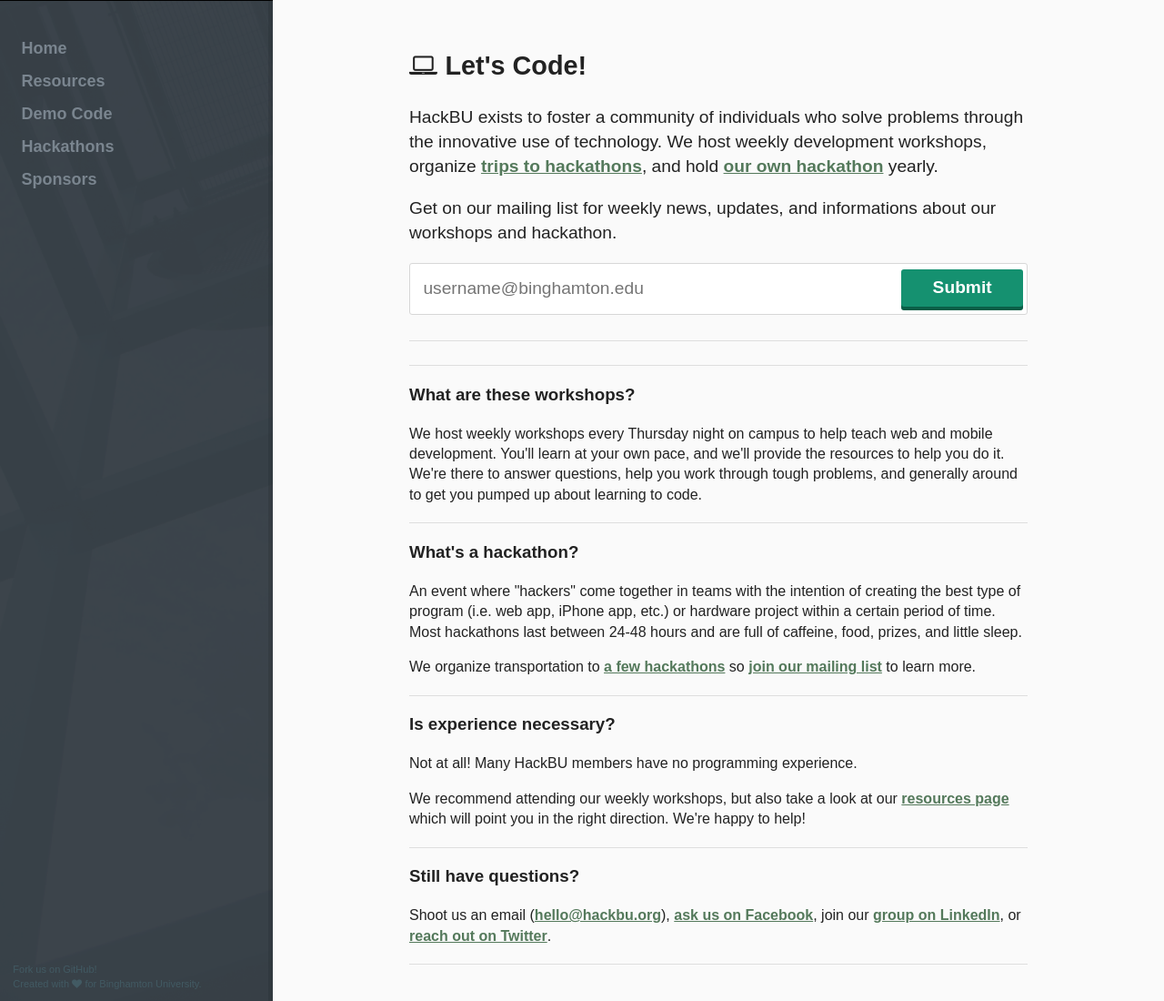
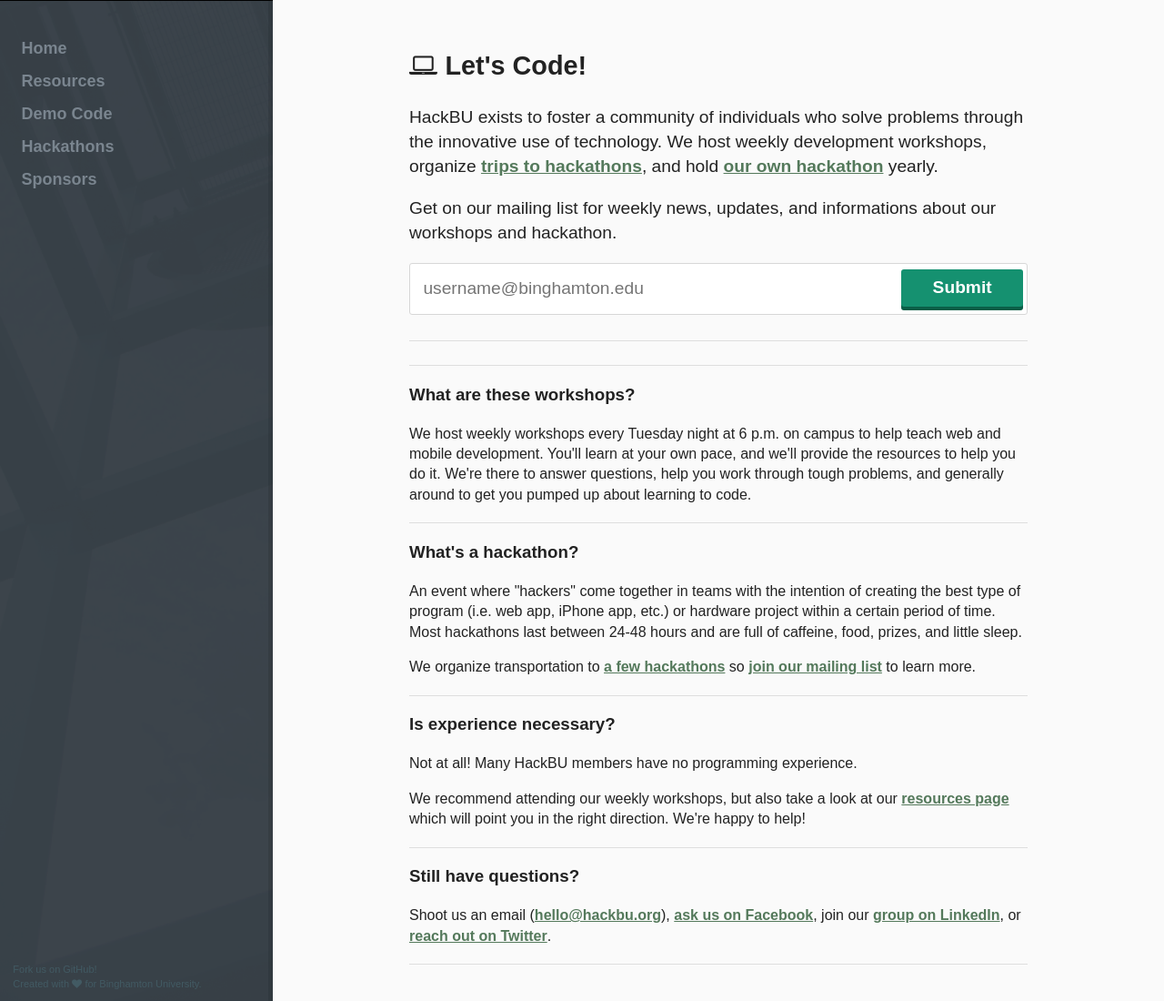
Before and after one commit to hackbinghamton/hackbinghamton.github.io, a Jekyll site: the page built from index.html, in a window 1280 px wide and 1204 px high, cut to the strip 104-1204 px from the top of the window. Shown: the whole strip at 91% size. Built offline with Jekyll 4.4.1, drawn with Linux system fonts in a browser that asks for light colours; nearby versions of some CDN libraries.

Commit message:
changed date of workshop meetings

```diff
--- a/index.html
+++ b/index.html
@@ -26,7 +26,7 @@
 
 <div class="article">
 	<h3 class="article-title">What are these workshops?</h3>
-	<p>We host weekly workshops every Thursday night on campus to help teach web and mobile development. You'll learn at your own pace, and we'll provide the resources to help you do it. We're there to answer questions, help you work through tough problems, and generally around to get you pumped up about learning to code.</p>
+	<p>We host weekly workshops every Tuesday night at 6 p.m. on campus to help teach web and mobile development. You'll learn at your own pace, and we'll provide the resources to help you do it. We're there to answer questions, help you work through tough problems, and generally around to get you pumped up about learning to code.</p>
 </div>
 
 <div class="article">
```
